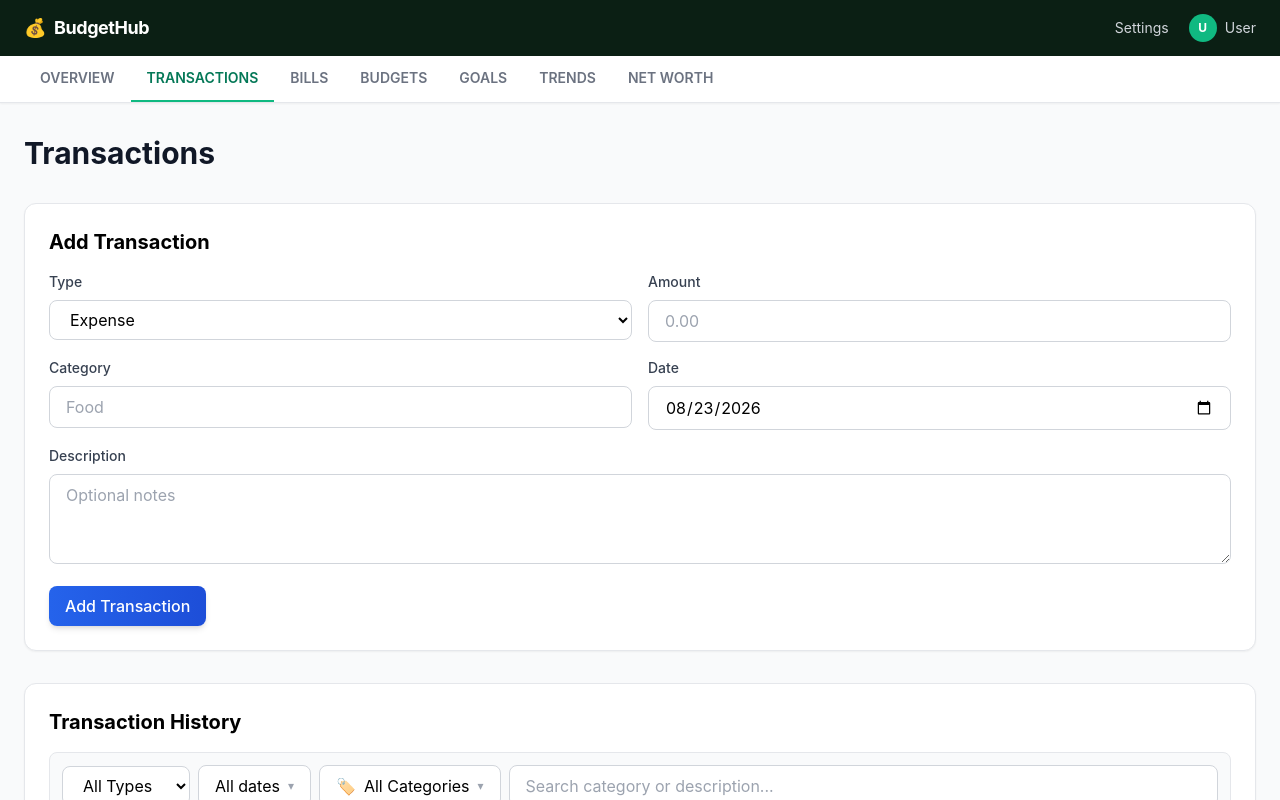
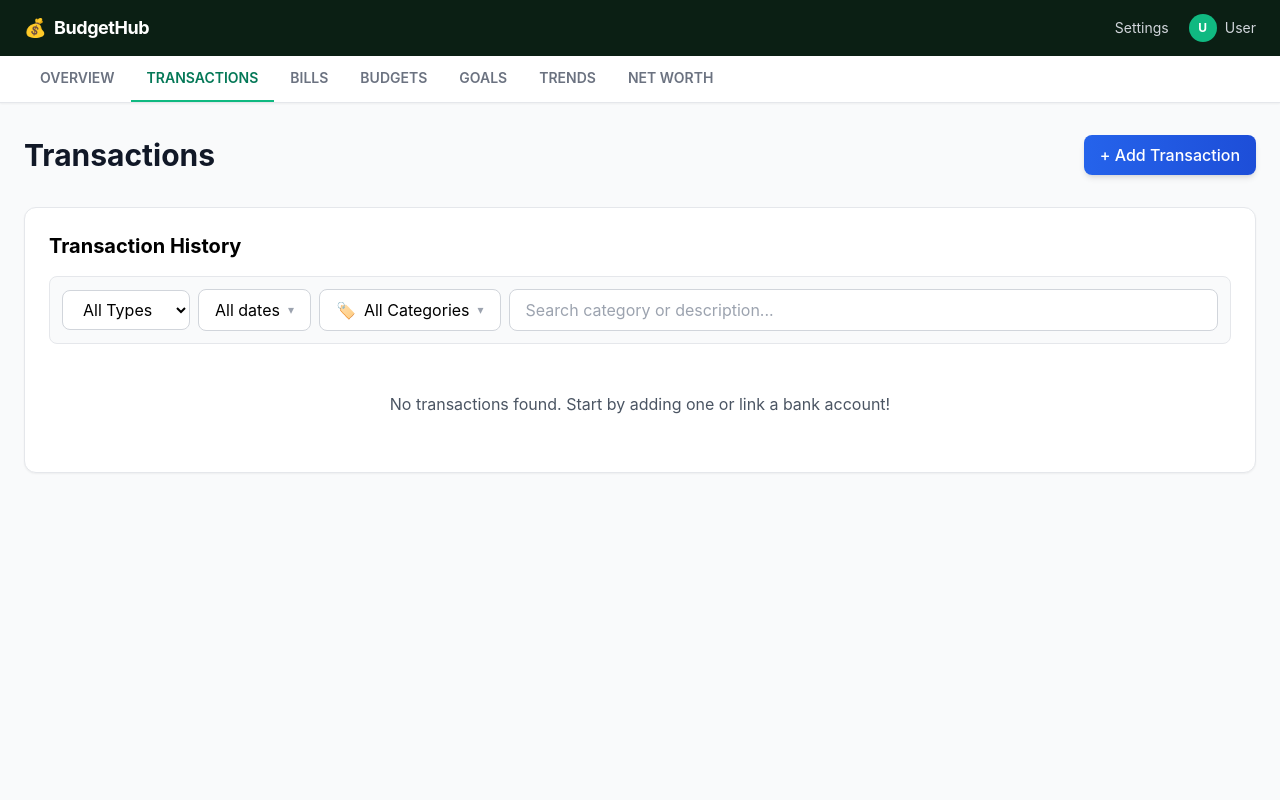
Before and after one commit to pvsugumar/budgethub, a Next.js app: page /dashboard/transactions in a window 1280 px wide. Shown: the top 800 px of the page. Built offline with nearby package versions, Linux system fonts and the light colour scheme.

Commit message:
feat: collapse Add Transaction form behind a toggle button

```diff
--- a/src/app/dashboard/transactions/page.tsx
+++ b/src/app/dashboard/transactions/page.tsx
@@ -90,6 +90,7 @@ export default function TransactionsPage() {
   const [editForm, setEditForm] = useState({ amount: '', category: '', description: '', date: '', type: 'expense' });
   const [selectedIds, setSelectedIds] = useState<Set<string>>(new Set());
   const [bulkCategory, setBulkCategory] = useState('');
+  const [showAddForm, setShowAddForm] = useState(false);
   const [form, setForm] = useState({
     type: 'expense',
     amount: '',
@@ -153,6 +154,7 @@ export default function TransactionsPage() {
         date: new Date().toISOString().split('T')[0],
         description: '',
       });
+      setShowAddForm(false);
       loadTransactions(userId);
     }
   };
@@ -252,11 +254,20 @@ export default function TransactionsPage() {
 
   return (
     <div>
-      <h1 className="text-3xl font-bold mb-8 text-gray-900">Transactions</h1>
+      <div className="flex items-center justify-between mb-8">
+        <h1 className="text-3xl font-bold text-gray-900">Transactions</h1>
+        <button
+          onClick={() => setShowAddForm(!showAddForm)}
+          className="btn btn-primary"
+        >
+          {showAddForm ? '✕ Cancel' : '+ Add Transaction'}
+        </button>
+      </div>
 
-      <div className="card mb-8">
-        <h2 className="text-xl font-bold mb-4">Add Transaction</h2>
-        <form className="space-y-4" onSubmit={handleSubmit}>
+      {showAddForm && (
+        <div className="card mb-8">
+          <h2 className="text-xl font-bold mb-4">Add Transaction</h2>
+          <form className="space-y-4" onSubmit={handleSubmit}>
           <div className="grid md:grid-cols-2 gap-4">
             <div>
               <label className="block text-sm font-medium text-gray-700 mb-2">
@@ -326,7 +337,8 @@ export default function TransactionsPage() {
             Add Transaction
           </button>
         </form>
-      </div>
+        </div>
+      )}
 
       <div className="card">
         <h2 className="text-xl font-bold mb-4">Transaction History</h2>
```
